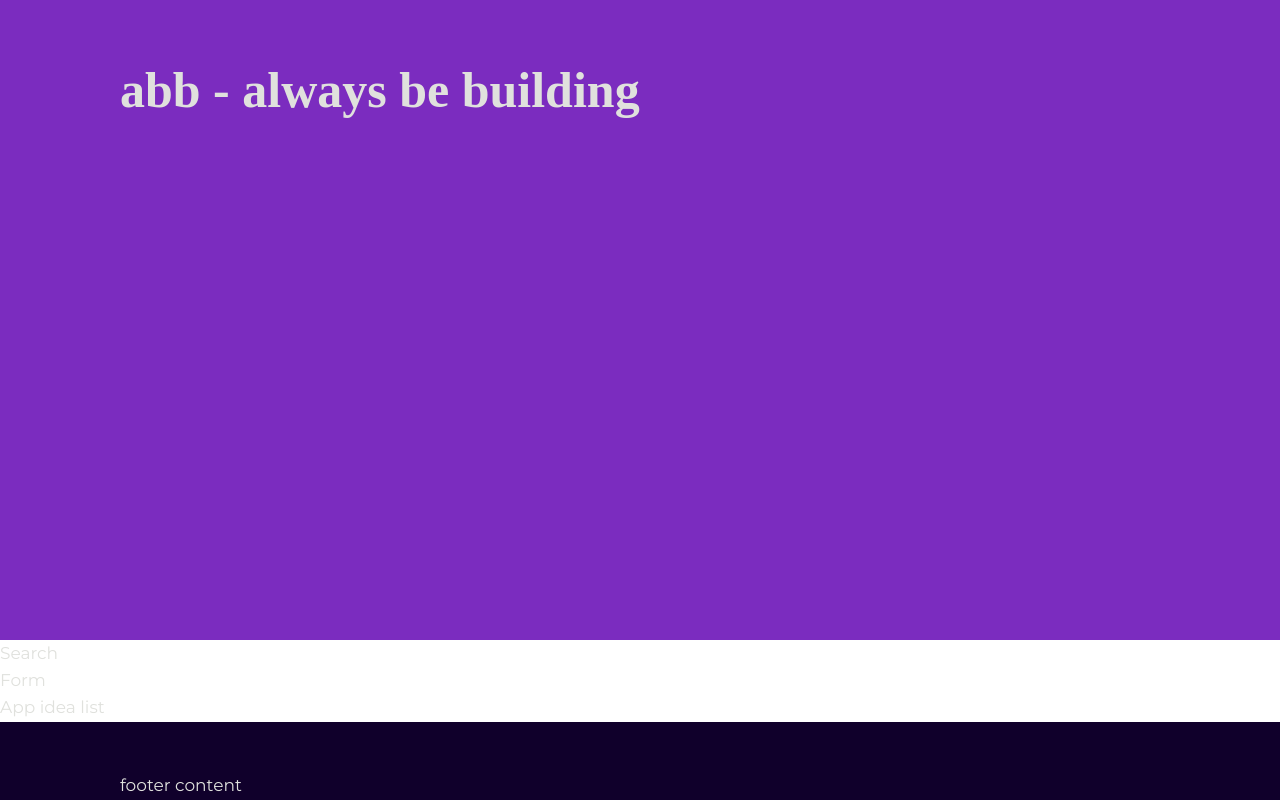
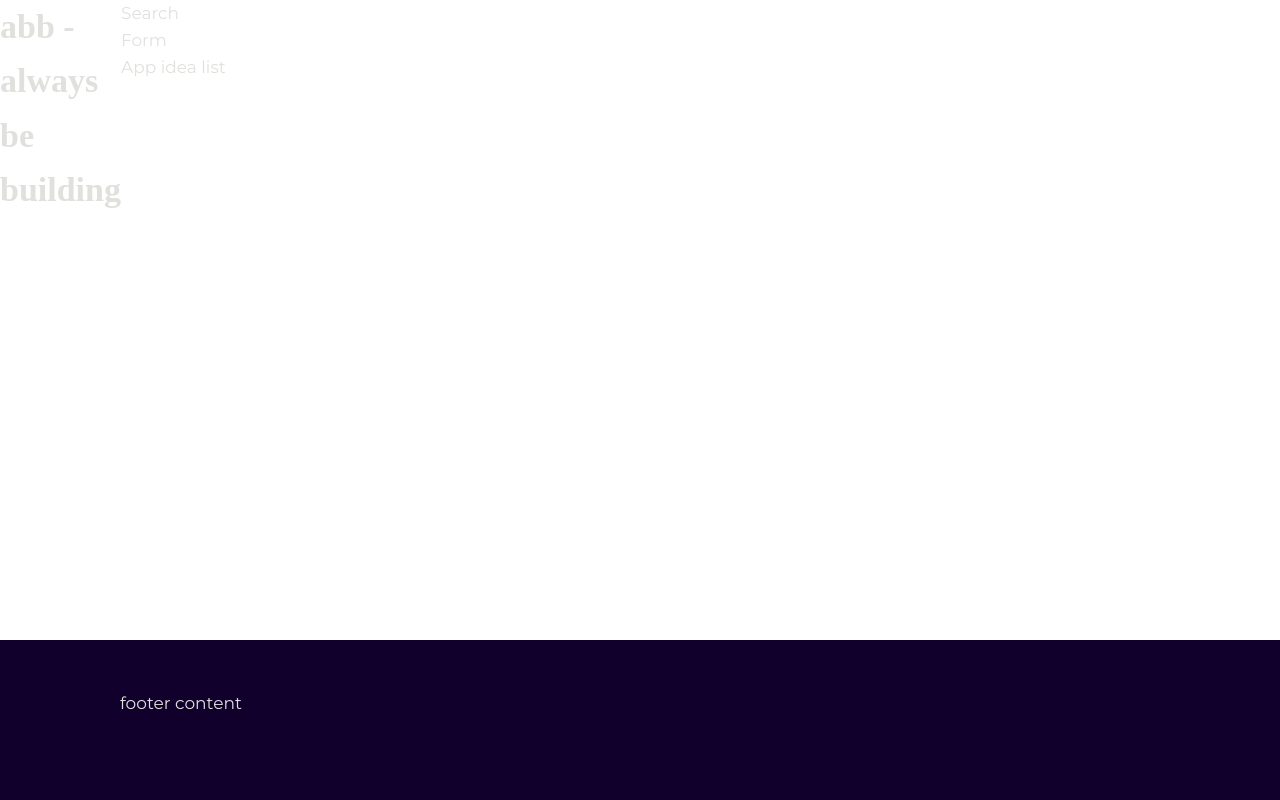
Before and after one commit to chingu-voyages/v38-geckos-team-04, a React (Create React App) app in the folder frontend/: page / in a window 1280 px wide. Shown: the top 800 px of the page. Built offline with nearby package versions, Linux system fonts and the light colour scheme; a web font is replaced by a local one.

Commit message:
Update App.scss

```diff
--- a/frontend/src/sass/App.scss
+++ b/frontend/src/sass/App.scss
@@ -9,16 +9,6 @@
     grid-template-areas: "hero hero hero hero hero hero hero hero hero hero hero hero"
                          "main main main main main main main main main main main main"
                          "footer footer footer footer footer footer footer footer footer footer footer footer";
-}
-
-.header {
-    background-color: $french-violet;
-    grid-area: hero;
-    padding: 5rem 12rem;
-
-    &__heading {
-        font-size: 5rem;
-    }
 }
 
 .main {
```
